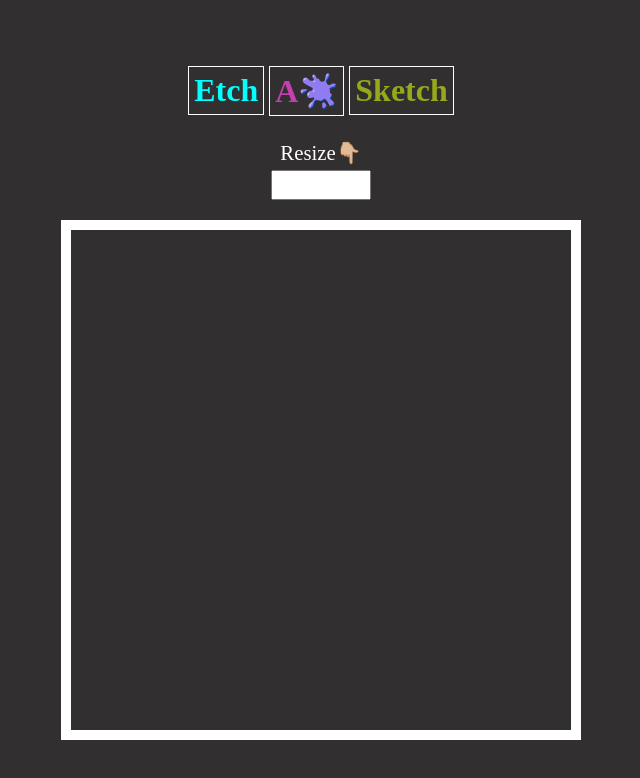
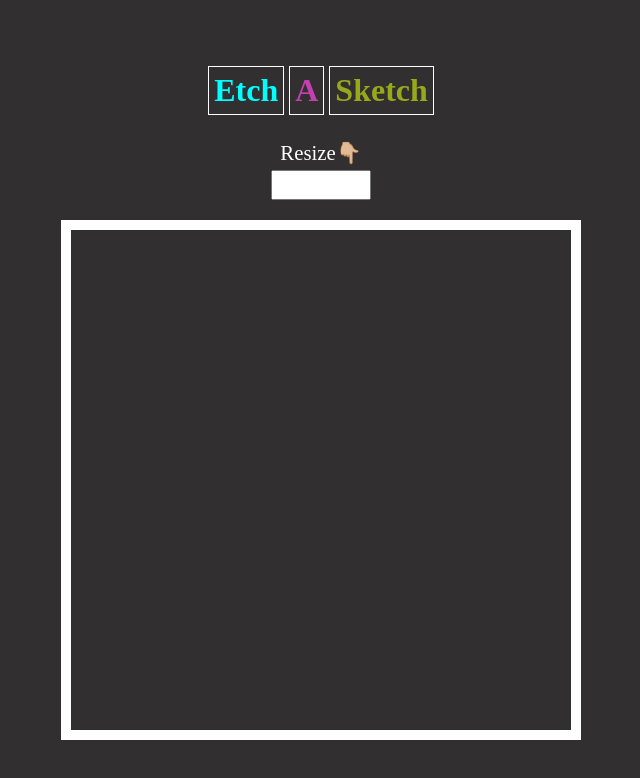
Before and after one commit to j1ngye/etch-a-sketch, a plain HTML site: page index.html in a window 1280 px wide. Shown: the whole page, without its empty margins (319-959 px from the left). Drawn offline with Linux system fonts and the light colour scheme.

Commit message:
Remove the emoji from the h1

```diff
--- a/index.html
+++ b/index.html
@@ -9,7 +9,7 @@
   </head>
   <body>
     <h1>
-      <span class="s1">Etch</span> <span class="s2">A🫟</span>
+      <span class="s1">Etch</span> <span class="s2">A</span>
       <span class="s3">Sketch</span>
     </h1>
     <form>
```
